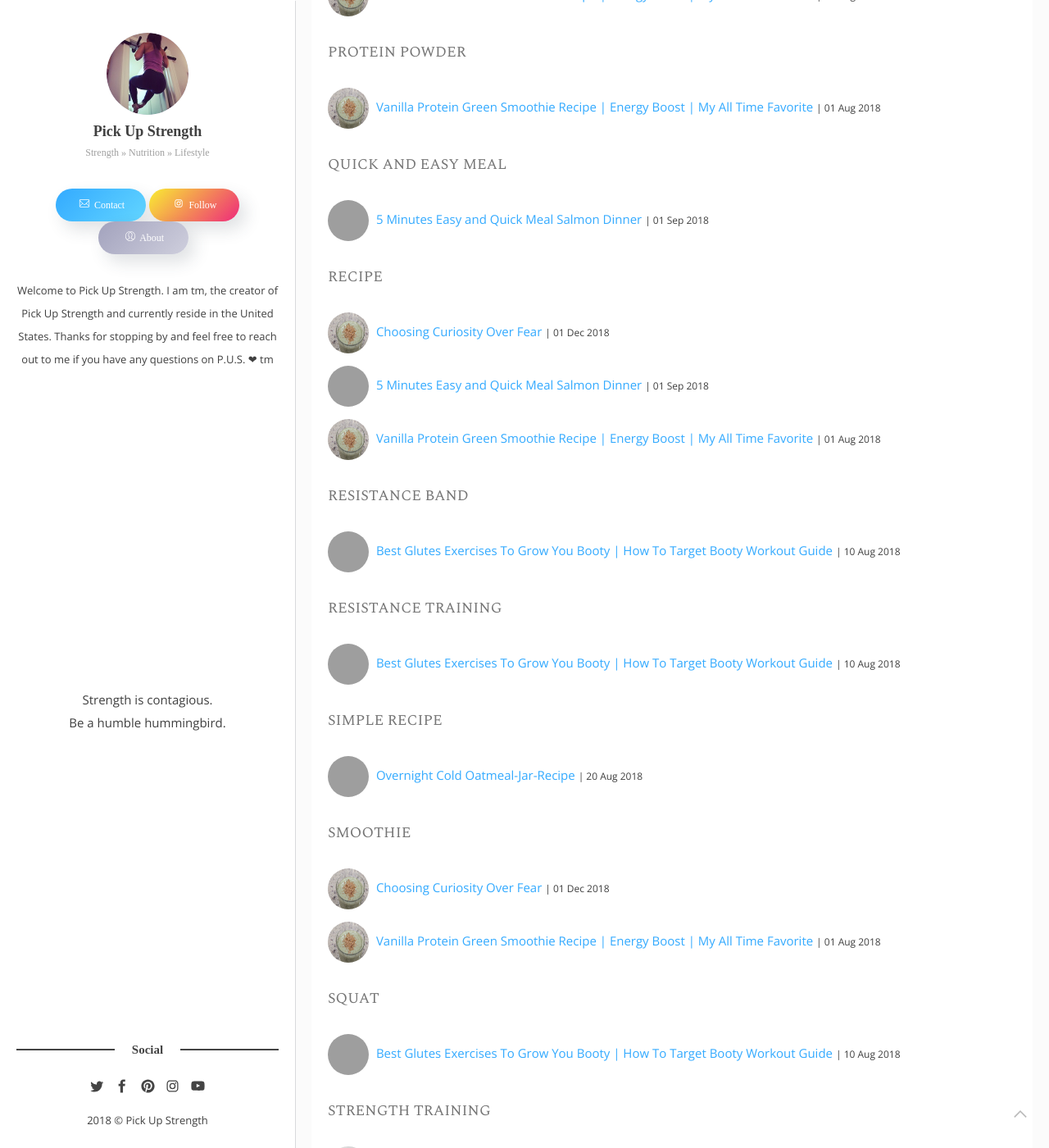
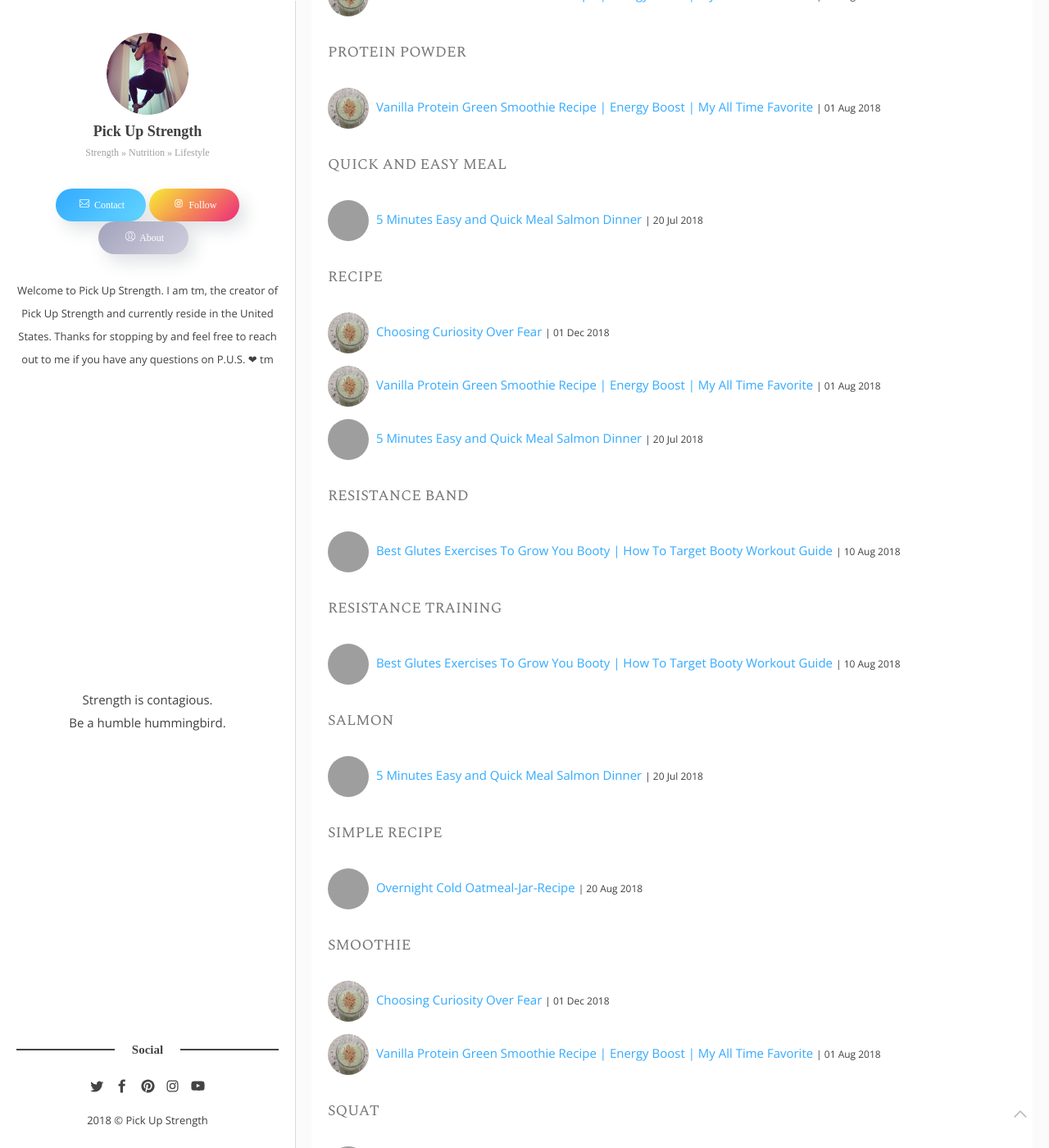
Before and after one commit to teckmonster/pickupstrength, a Jekyll site: the page built from tags.html, in a window 1280 px wide and 1400 px high, scrolled down 4723 px. Shown: the whole window at 82% size. Built offline with Jekyll 4.4.1, drawn with Linux system fonts in a browser that asks for light colours; some web fonts are replaced; comment, search, counter and statistics services are not loaded; some of the changed text lies outside the part shown; grey boxes are pictures that could not be loaded.

Commit message:
Update post.

```diff
--- a/_posts/2018-09-01-minutes-easy-quick-meal-salmon-dinner.markdown
+++ b/_posts/2018-07-20-minutes-easy-quick-meal-salmon-dinner.markdown
@@ -1,10 +1,10 @@
 ---
 layout: post
 title: "5 Minutes Easy and Quick Meal Salmon Dinner"
-date: 2018-09-01 20:13:18 +0200
+date: 2018-07-20 20:13:18 +0200
 image: quick-easy-meal-salmon-dinner.jpg
 header-img: "images/quick-easy-meal-salmon-dinner.jpg"
-tags: [nutrition, quick and easy meal, meal prep, healthy dinner, recipe]
+tags: [nutrition, quick and easy meal, meal prep, healthy dinner, recipe, salmon]
 categories: nutrition
 description: Healthy dinner preparing in 5 minutes. Featured quick and easy salmon dinner
 ---
--- a/_posts/2018-08-20-Overnight-Cold-Oatmeal-Jar-Recipe.mdown
+++ b/_posts/2018-08-20-Overnight-Cold-Oatmeal-Jar-Recipe.mdown
@@ -5,7 +5,7 @@ date: 2018-08-20 20:13:18 +0200
 modified: 2018-08-20 20:13:18 +0200
 image: overnight-quaker-oats-jar-recipe-1.jpg
 tags: [overnight oatmeal, jar recipe, cold oat, breakfast, protein, fiber, almond milk, mason jar recipe, hemp seeds, simple recipe]
-categories: nutrition, recipe
+categories: nutrition
 description: A well balanced and nutrient dense recipe with macronutrients - protein, healthy fat, fiber, and green! Depending on your nutrition goals, you can use this recipe and tailor to your needs. The goal is to make sure your smoothie has these macronutrients.
 ---
 
```
